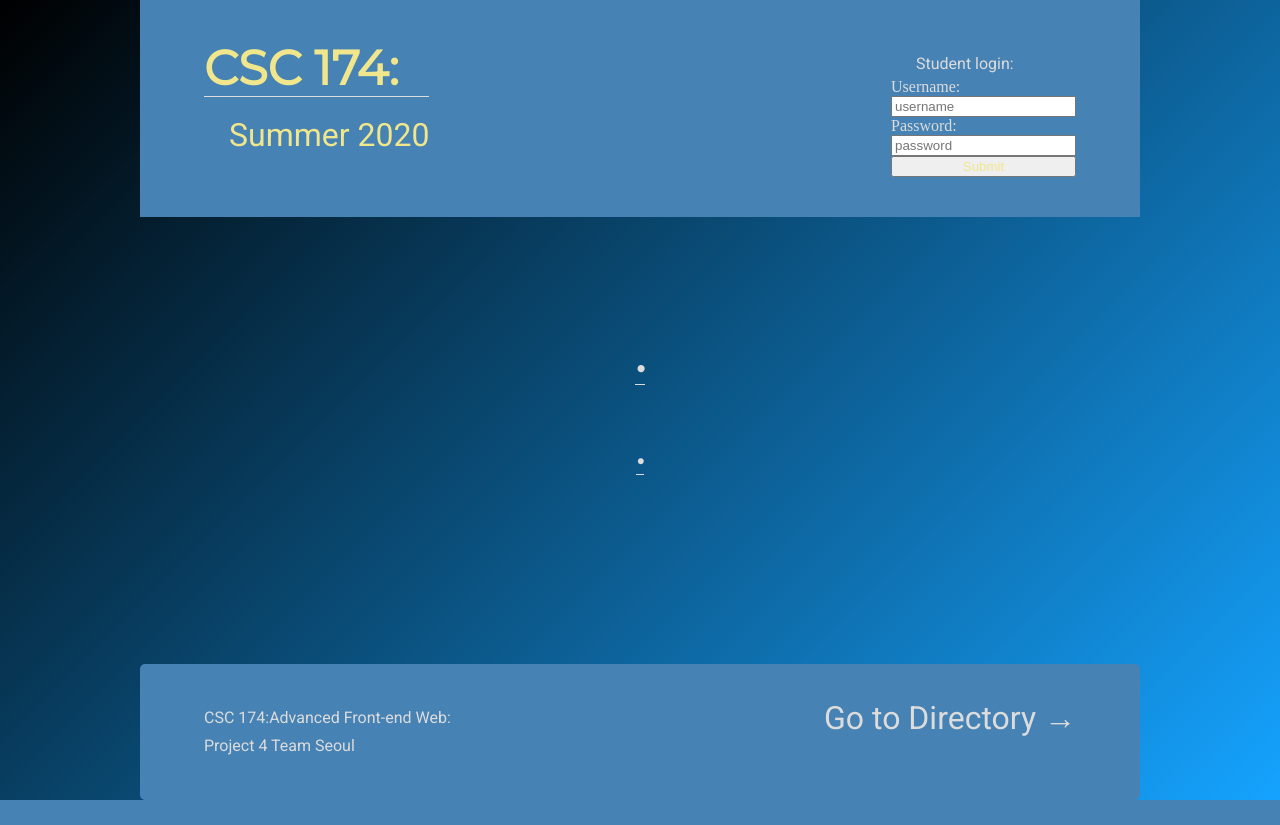
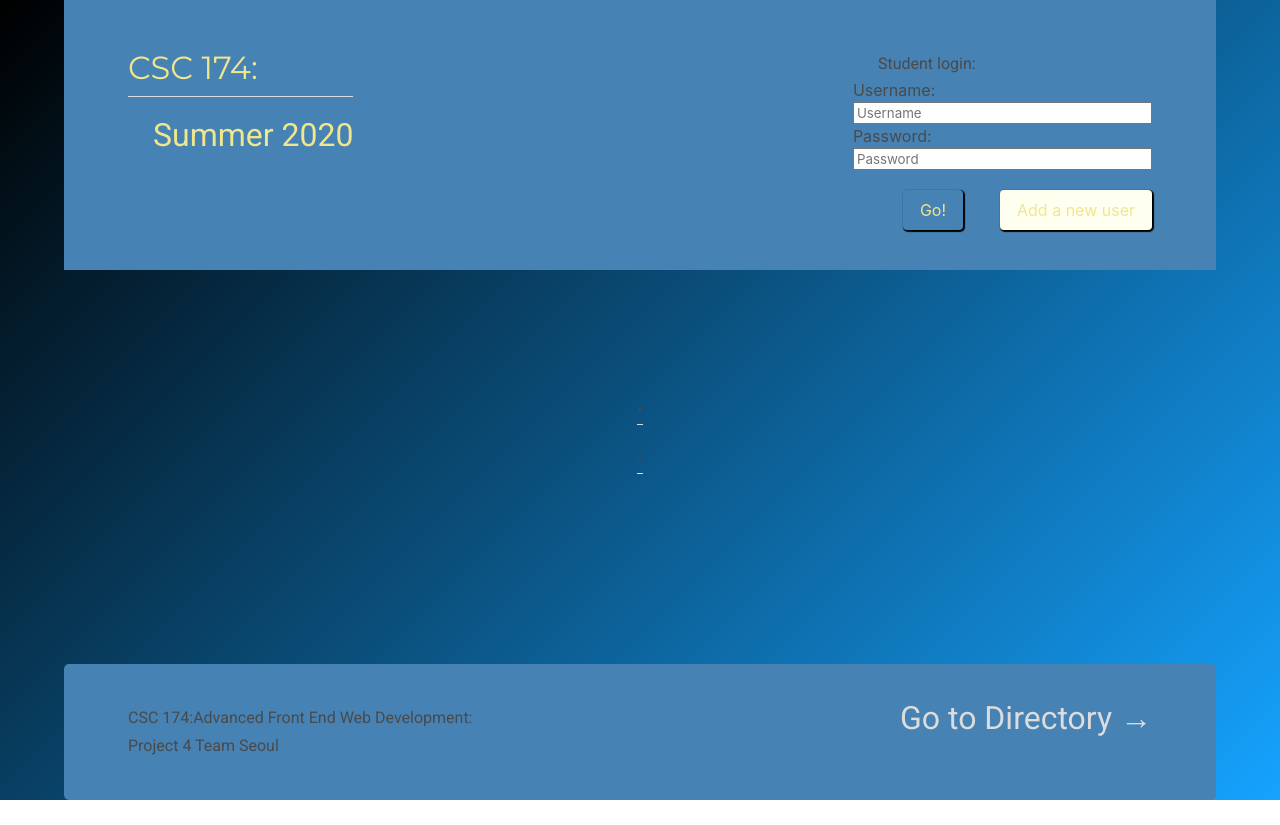
Before and after one commit to jalhadab/project5, a PHP site: page / in a window 1280 px wide. Before the commit the page ends 800 px from the top, so only its background shows below. Run offline with PHP 8.4, Linux system fonts and the light colour scheme.

Commit message:
Uodates to CSS frameworks

```diff
--- a/css/override.css
+++ b/css/override.css
@@ -1,4 +1,3 @@
-
 .container {
 	margin: 0 auto;
 	max-width: 1000px;
--- a/index.php
+++ b/index.php
@@ -1,5 +1,18 @@
 <?php $customTitle="Home";?>
-<?php include "inc/html-top.php";?>
+<!DOCTYPE html>
+<html lang="en">
+	<head>
+		<meta charset="utf-8">
+		<meta name="viewport" content="width=device-width, initial-scale=1">
+		<meta name="description" content="Project 3 Seoul Team">
+		<title><?php echo $customTitle;?> | Seoul Project 4</title>
+		<link href="https://fonts.googleapis.com/css2?family=Montserrat&family=Roboto&display=swap" rel="stylesheet">
+		<link rel="stylesheet" href="css/nav.css">
+		<link rel="stylesheet" href="css/styles.css">
+		<link rel="stylesheet" href="https://cdn.jsdelivr.net/npm/bulma@0.9.0/css/bulma.min.css">
+		<link rel="stylesheet" type="text/css" href="css/override.css">
+	</head>
+
 	<body class="z-pattern">
 		<header class="persistent">
 			<section class="container">
@@ -14,12 +27,23 @@
 				<form class="strong">
 					<!-- Strong Fallow Area -->
 					<div>Student login:</div>
+
+
 					<label for="username">Username:</label>
-					<input type="text" name="username" id="username" placeholder="username">
+					<input type="text" name="username" id="username" placeholder="Username">
 					<label for="passcode">Password:</label>
-					<input type="password" name="passcode" id="passcode" placeholder="password">
-					<button type="button"><a href="new.php">Submit</a></button>
+					<input type="password" name="passcode" id="passcode" placeholder="Password">
+
+					<div class="field is-grouped">
+						<div class="control">
+							<button type="button" class="button is-link"><a href="directory.php">Go!</a></button>
+						</div>
+						<div class="control">
+							<button type="button" class="button is-link is-light"><a href="new.php">Add a new user</a></button>
+						</div>
+					</div>
 				</form>
+
 			</section><!-- .container -->
 		</header>
 		<main class="big-message">
@@ -31,7 +55,7 @@
 			<div class="container">
 				<div class="weak">
 					<!-- Weak Fallow Area -->
-					<p>CSC 174:Advanced Front-end Web:</p>
+					<p>CSC 174:Advanced Front End Web Development:</p>
 					<p>Project 4 Team Seoul</p>
 				</div>
 				<div class="terminal">
```
